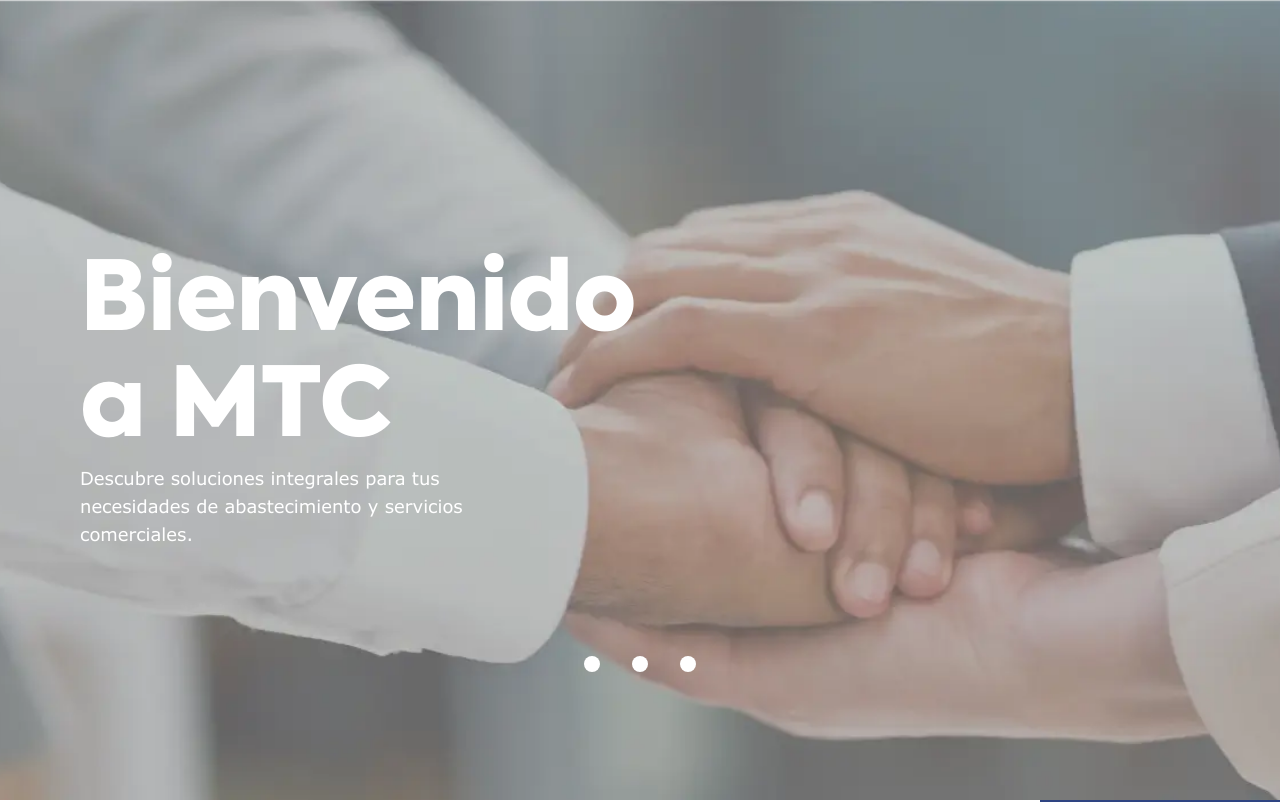
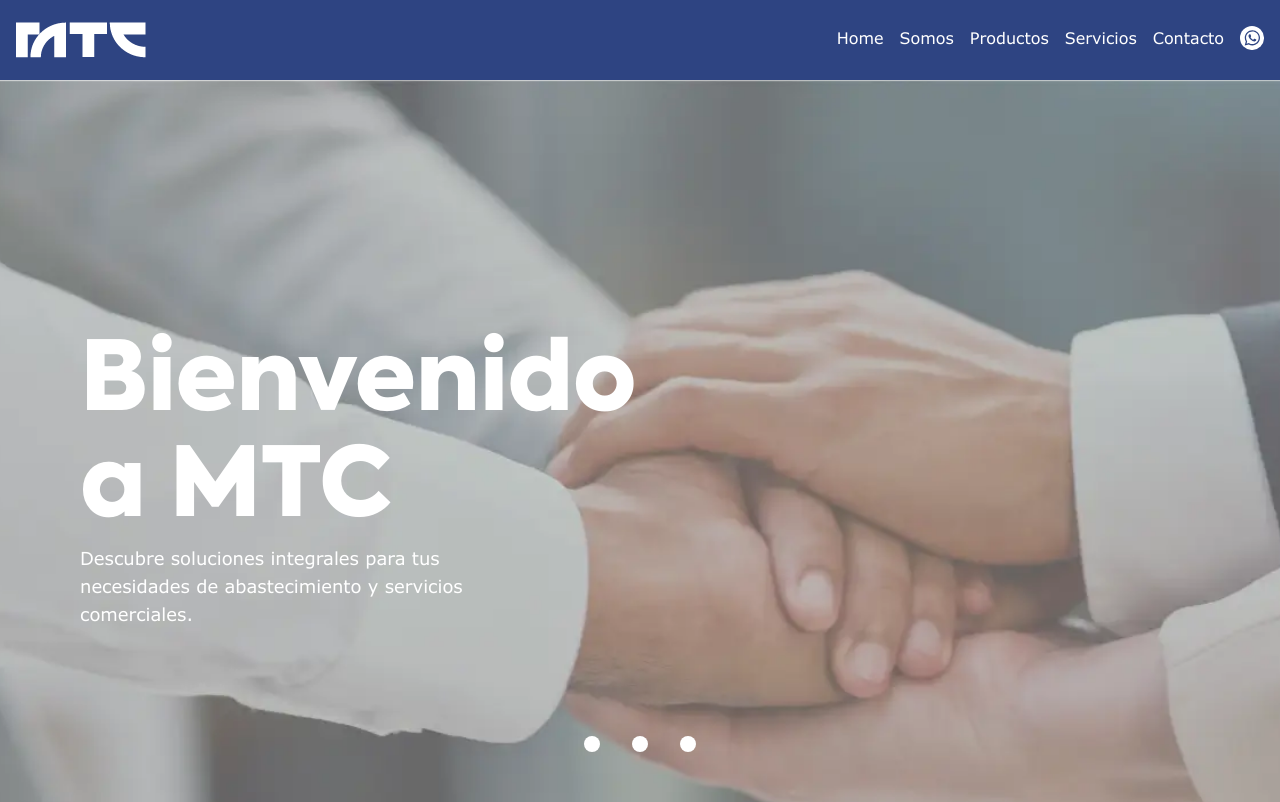
Before and after one commit to webdev-web2go/macromtc, a Next.js app: page / in a window 1280 px wide. Shown: the top 802 px of the page. Built offline with nearby package versions, Linux system fonts and the light colour scheme.

Commit message:
Add nav bar and navigation functionality

```diff
--- a/src/app/footer.tsx
+++ b/src/app/footer.tsx
@@ -31,13 +31,13 @@
                 <a href="#somos">Somos</a>
               </li>
               <li>
-                <a href="#seguridad">Productos</a>
+                <a href="#productos">Productos</a>
               </li>
               <li>
-                <a href="#clientes">Servicios</a>
+                <a href="#servicios">Servicios</a>
               </li>
               <li>
-                <a href="#servicios">Contacto</a>
+                <a href="#contacto">Contacto</a>
               </li>
             </ul>
           </div>
--- a/src/app/globals.css
+++ b/src/app/globals.css
@@ -7,3 +7,11 @@
     text-wrap: balance;
   }
 }
+
+html {
+  scroll-behavior: smooth;
+}
+
+.nav-mobile {
+  overflow: hidden;
+}
--- a/src/app/hero.tsx
+++ b/src/app/hero.tsx
@@ -4,6 +4,7 @@
 import { useEffect, useRef, useState } from "react";
 import { register } from "swiper/element";
 import type { Swiper } from "swiper/types";
+import Nav from "./nav";
 
 export default function Hero() {
   const [swiperReady, setSwiperReady] = useState(false);
@@ -35,9 +36,9 @@
 
   return (
     <section id="home" className="relative text-white">
-      {/* <header className="bg-main px-4">
+      <header className="bg-blue px-4">
         <Nav />
-      </header> */}
+      </header>
       <div>
         {swiperReady ? (
           <swiper-container ref={swiperRef} loop>
@@ -97,7 +98,7 @@
             </div>
           </div>
         )}
-        <div className="absolute bottom-4 md:bottom-32 left-1/2 z-20 -translate-x-1/2 flex gap-8">
+        <div className="absolute bottom-24 md:bottom-32 left-1/2 z-20 -translate-x-1/2 flex gap-8">
           {new Array(3).fill(0).map((_, i) => (
             <button
               key={i}
--- /dev/null
+++ b/src/app/nav.tsx
@@ -0,0 +1,187 @@
+import { WhatsApp, Menu, Close } from "@/components/icons";
+import Image from "next/image";
+import { useEffect, useState } from "react";
+
+export default function Nav() {
+  const [navMobileOpen, setNavMobileOpen] = useState(false);
+  useEffect(() => {
+    if (navMobileOpen) {
+      document.addEventListener("keydown", (e: KeyboardEvent) => {
+        if (e.key === "Escape") {
+          setNavMobileOpen(!navMobileOpen);
+        }
+      });
+      document.querySelector("body")?.classList.add("nav-mobile");
+    } else {
+      document.querySelector("body")?.classList.remove("nav-mobile");
+    }
+  }, [navMobileOpen]);
+  return (
+    <nav className="min-h-[80px] max-w-7xl mx-auto flex items-center justify-between">
+      <picture>
+        <Image
+          src="/hero/logo.webp"
+          alt="Logo de MTC"
+          width={130}
+          height={36}
+        />
+      </picture>
+      <button
+        className="block lg:hidden"
+        onClick={() => setNavMobileOpen(!navMobileOpen)}
+        title="Abrir menú"
+      >
+        <Menu className="size-8 text-white" />
+      </button>
+      <div
+        className={`flex justify-center items-center lg:hidden fixed inset-0 bg-blue/95 z-50 text-white transition ${
+          navMobileOpen ? "translate-x-0" : "translate-x-full"
+        }`}
+      >
+        <div className="flex gap-2 absolute top-10 left-10">
+          <a
+            href="https://api.whatsapp.com/send?phone=529996471253"
+            target="_blank"
+            rel="noopener noreferrer"
+            aria-label="WhatsApp de MTC."
+            title="Habla por whatsapp con un asesor, se abrirá en otra pestaña."
+          >
+            <WhatsApp className="size-8 text-main text-blue" />
+          </a>
+        </div>
+        <button
+          className="absolute top-10 right-10"
+          onClick={() => setNavMobileOpen(!navMobileOpen)}
+          title="Cerrar menú"
+        >
+          <Close />
+        </button>
+        <ul className="max-w-80 m-auto space-y-4">
+          <li className="[&>div]:hover:w-3/4">
+            <a href="#home" onClick={() => setNavMobileOpen(!navMobileOpen)}>
+              Home
+            </a>
+            <div
+              aria-hidden
+              className="h-1 w-0 transition-all duration-300 bg-white"
+            />
+          </li>
+          <li className="[&>div]:hover:w-3/4">
+            <a href="#somos" onClick={() => setNavMobileOpen(!navMobileOpen)}>
+              Somos
+            </a>
+            <div
+              aria-hidden
+              className="h-1 w-0 transition-all duration-300 bg-white"
+            />
+          </li>
+          <li className="[&>div]:hover:w-3/4">
+            <a
+              href="#productos"
+              onClick={() => setNavMobileOpen(!navMobileOpen)}
+            >
+              Productos
+            </a>
+            <div
+              aria-hidden
+              className="h-1 w-0 transition-all duration-300 bg-white"
+            />
+          </li>
+          <li className="[&>div]:hover:w-3/4">
+            <a
+              href="#servicios"
+              onClick={() => setNavMobileOpen(!navMobileOpen)}
+            >
+              Servicios
+            </a>
+            <div
+              aria-hidden
+              className="h-1 w-0 transition-all duration-300 bg-white"
+            />
+          </li>
+          <li className="[&>div]:hover:w-3/4">
+            <a
+              href="#contacto"
+              onClick={() => setNavMobileOpen(!navMobileOpen)}
+            >
+              Contacto
+            </a>
+            <div
+              aria-hidden
+              className="h-1 w-0 transition-all duration-300 bg-white"
+            />
+          </li>
+        </ul>
+      </div>
+      <div className="lg:flex gap-6 items-center hidden">
+        <ul className="flex gap-4 text-white">
+          <li className="[&>div]:hover:w-3/4">
+            <a href="#home" onClick={() => setNavMobileOpen(!navMobileOpen)}>
+              Home
+            </a>
+            <div
+              aria-hidden
+              className="h-1 w-0 transition-all duration-300 bg-white"
+            />
+          </li>
+          <li className="[&>div]:hover:w-3/4">
+            <a href="#somos" onClick={() => setNavMobileOpen(!navMobileOpen)}>
+              Somos
+            </a>
+            <div
+              aria-hidden
+              className="h-1 w-0 transition-all duration-300 bg-white"
+            />
+          </li>
+          <li className="[&>div]:hover:w-3/4">
+            <a
+              href="#productos"
+              onClick={() => setNavMobileOpen(!navMobileOpen)}
+            >
+              Productos
+            </a>
+            <div
+              aria-hidden
+              className="h-1 w-0 transition-all duration-300 bg-white"
+            />
+          </li>
+          <li className="[&>div]:hover:w-3/4">
+            <a
+              href="#servicios"
+              onClick={() => setNavMobileOpen(!navMobileOpen)}
+            >
+              Servicios
+            </a>
+            <div
+              aria-hidden
+              className="h-1 w-0 transition-all duration-300 bg-white"
+            />
+          </li>
+          <li className="[&>div]:hover:w-3/4">
+            <a
+              href="#contacto"
+              onClick={() => setNavMobileOpen(!navMobileOpen)}
+            >
+              Contacto
+            </a>
+            <div
+              aria-hidden
+              className="h-1 w-0 transition-all duration-300 bg-white"
+            />
+          </li>
+          <li>
+            <a
+              href="https://api.whatsapp.com/send?phone=529996471253"
+              target="_blank"
+              rel="noopener noreferrer"
+              aria-label="WhatsApp de MTC."
+              title="Habla por whatsapp con un asesor, se abrirá en otra pestaña."
+            >
+              <WhatsApp className="size-6 text-blue" />
+            </a>
+          </li>
+        </ul>
+      </div>
+    </nav>
+  );
+}
--- a/src/app/products.tsx
+++ b/src/app/products.tsx
@@ -3,7 +3,7 @@
 
 export default function Products() {
   return (
-    <section className="text-blue space-y-14 mb-24">
+    <section id="productos" className="text-blue space-y-14 mb-24">
       <div className="bg-gray relative 2xl:py-36 py-10 px-2">
         <h2 className="2xl:absolute 2xl:-top-6 2xl:left-1/2 2xl:-translate-x-1/2 font-bold text-center text-5xl sm:text-7xl md:text-[6.5rem] lg:text-[9rem] xl:text-[11rem] 2xl:text-[12rem] text-gray uppercase [text-shadow:-1px_0px_0px_#2E4482,_0px_1px_0px_#2E4482,_1px_0px_0px_#2E4482,_0px_-1px_0px_#2E4482] mb-6 lg:mb-0">
           Productos
@@ -26,7 +26,7 @@
               tecnología de vanguardia, tenemos todo lo que necesitas para
               impulsar tu producción al siguiente nivel.
             </p>
-            <MainButton>Explorar productos</MainButton>
+            <MainButton href="#contacto">Explorar productos</MainButton>
           </div>
         </div>
       </div>
@@ -47,7 +47,9 @@
             como una completa selección de línea blanca para equipar hogares y
             negocios. Calidad y variedad al mejor precio.
           </p>
-          <MainButton className="self-start mt-auto">Ver catálogo</MainButton>
+          <MainButton href="#contacto" className="self-start mt-auto">
+            Ver catálogo
+          </MainButton>
         </article>
         <article className="w-full flex flex-col gap-10 max-w-lg">
           <Image
@@ -65,7 +67,9 @@
             femenina. Desde prendas básicas hasta accesorios de moda, ofrecemos
             una selección única para satisfacer los gustos más exigentes.
           </p>
-          <MainButton className="self-start">Explorar colección</MainButton>
+          <MainButton href="#contacto" className="self-start">
+            Explorar colección
+          </MainButton>
         </article>
       </div>
       <div className="bg-gray py-10 2xl:py-36 px-2">
@@ -79,7 +83,7 @@
               equipo e instrumental. Todo lo que necesitas para brindar un
               servicio de excelencia a tus pacientes, disponible aquí.
             </p>
-            <MainButton>Ver productos</MainButton>
+            <MainButton href="#contacto">Ver productos</MainButton>
           </div>
           <Image
             src="/products/odonto.webp"
@@ -108,7 +112,9 @@
             almacenamiento, tenemos todo para hacer de tu oficina un lugar
             funcional y cómodo.
           </p>
-          <MainButton className="self-start mt-auto">Ver productos</MainButton>
+          <MainButton href="#contacto" className="self-start mt-auto">
+            Ver productos
+          </MainButton>
         </article>
         <article className="w-full flex flex-col gap-10 max-w-lg">
           <Image
@@ -126,7 +132,9 @@
             y equipo especializado. Desde herramientas hasta sistemas de riego,
             encuentras todo lo necesario para potenciar tu producción.
           </p>
-          <MainButton className="self-start">Explorar colección</MainButton>
+          <MainButton href="#contacto" className="self-start">
+            Explorar colección
+          </MainButton>
         </article>
       </div>
     </section>
--- a/src/app/services.tsx
+++ b/src/app/services.tsx
@@ -3,7 +3,7 @@
 
 export default function Services() {
   return (
-    <section className="mb-24">
+    <section id="servicios" className="mb-24">
       <div className="bg-blue relative 2xl:py-36 py-10 px-2 text-white">
         <h2 className="2xl:absolute 2xl:-top-6 2xl:left-1/2 2xl:-translate-x-1/2 font-bold text-center text-5xl sm:text-7xl md:text-[6.5rem] lg:text-[9rem] xl:text-[11rem] 2xl:text-[12rem] text-blue uppercase [text-shadow:-1px_0px_0px_#fff,_0px_1px_0px_#fff,_1px_0px_0px_#fff,_0px_-1px_0px_#fff] mb-6 lg:mb-0">
           Servicios
@@ -26,7 +26,7 @@
               negocio mientras nosotros nos encargamos de los detalles
               administrativos.
             </p>
-            <MainButton text="blue" bg="white">
+            <MainButton href="#contacto" text="blue" bg="white">
               Descubrir más
             </MainButton>
           </div>
@@ -51,7 +51,9 @@
               integrales para garantizar que tus productos lleguen a tiempo y en
               perfectas condiciones a su destino.
             </p>
-            <MainButton className="self-start mt-auto">Conocer más</MainButton>
+            <MainButton href="#contacto" className="self-start mt-auto">
+              Conocer más
+            </MainButton>
           </article>
           <article className="w-full flex flex-col gap-10 max-w-lg">
             <Image
@@ -70,7 +72,9 @@
               optimización de rutas de distribución, te ayudamos a maximizar la
               productividad y reducir costos.
             </p>
-            <MainButton className="self-start">Explorar servicios</MainButton>
+            <MainButton href="#contacto" className="self-start">
+              Explorar servicios
+            </MainButton>
           </article>
         </div>
       </div>
--- /dev/null
+++ b/src/components/icons.tsx
@@ -0,0 +1,71 @@
+interface Props {
+  className?: string;
+  fill?: string;
+}
+
+export function WhatsApp({ className, fill = "#fff" }: Props) {
+  return (
+    <svg
+      xmlns="http://www.w3.org/2000/svg"
+      data-name="Capa 2"
+      viewBox="0 0 17.01 17.01"
+      className={className}
+    >
+      <g data-name="Capa 1">
+        <circle
+          cx="8.51"
+          cy="8.51"
+          r="8.51"
+          className="cls-2"
+          fill={fill}
+        ></circle>
+        <path
+          d="M12.6 4.52a5.354 5.354 0 00-3.82-1.58c-2.97 0-5.4 2.42-5.4 5.39 0 .95.25 1.88.72 2.7l-.77 2.8 2.86-.75c.79.43 1.68.66 2.58.66 2.97 0 5.4-2.42 5.4-5.4 0-1.44-.56-2.8-1.58-3.82zm-3.82 8.3c-.8 0-1.59-.22-2.28-.62l-.16-.1-1.7.44.45-1.65-.11-.17c-.45-.71-.69-1.54-.69-2.39 0-2.47 2.01-4.48 4.49-4.48 1.2 0 2.32.47 3.17 1.31.85.85 1.31 1.97 1.31 3.17 0 2.47-2.01 4.48-4.49 4.48zm2.46-3.36c-.13-.07-.8-.39-.92-.44-.12-.04-.21-.07-.3.07-.09.13-.35.44-.43.53s-.16.1-.29.03c-.13-.07-.57-.21-1.08-.67-.4-.36-.67-.8-.75-.93-.08-.13 0-.21.06-.27.06-.06.14-.16.2-.24.07-.08.09-.13.13-.22.04-.09.02-.17-.01-.24s-.3-.73-.42-1c-.11-.26-.22-.23-.3-.23h-.26c-.09 0-.24.03-.36.17-.12.13-.47.46-.47 1.12s.48 1.3.55 1.39.95 1.45 2.3 2.04c.32.14.57.22.77.28.32.1.62.09.85.05.26-.04.8-.33.91-.64s.11-.58.08-.64-.12-.09-.26-.16z"
+          className="cls-1"
+          data-name="WA Logo"
+          fill="currentColor"
+        ></path>
+      </g>
+    </svg>
+  );
+}
+
+export function Menu({ className }: Props) {
+  return (
+    <svg
+      xmlns="http://www.w3.org/2000/svg"
+      width="24"
+      height="24"
+      fill="none"
+      stroke="currentColor"
+      strokeLinecap="round"
+      strokeLinejoin="round"
+      strokeWidth="2"
+      className={className}
+      viewBox="0 0 24 24"
+    >
+      <path stroke="none" d="M0 0h24v24H0z"></path>
+      <path d="M4 6h16M4 12h16M4 18h16"></path>
+    </svg>
+  );
+}
+
+export function Close({ className }: Props) {
+  return (
+    <svg
+      xmlns="http://www.w3.org/2000/svg"
+      width="24"
+      height="24"
+      fill="none"
+      stroke="currentColor"
+      strokeLinecap="round"
+      strokeLinejoin="round"
+      strokeWidth="2"
+      className={className}
+      viewBox="0 0 24 24"
+    >
+      <path stroke="none" d="M0 0h24v24H0z"></path>
+      <path d="M18 6L6 18M6 6l12 12"></path>
+    </svg>
+  );
+}
```
Also changed, not shown: public/hero/logo.webp (added).
